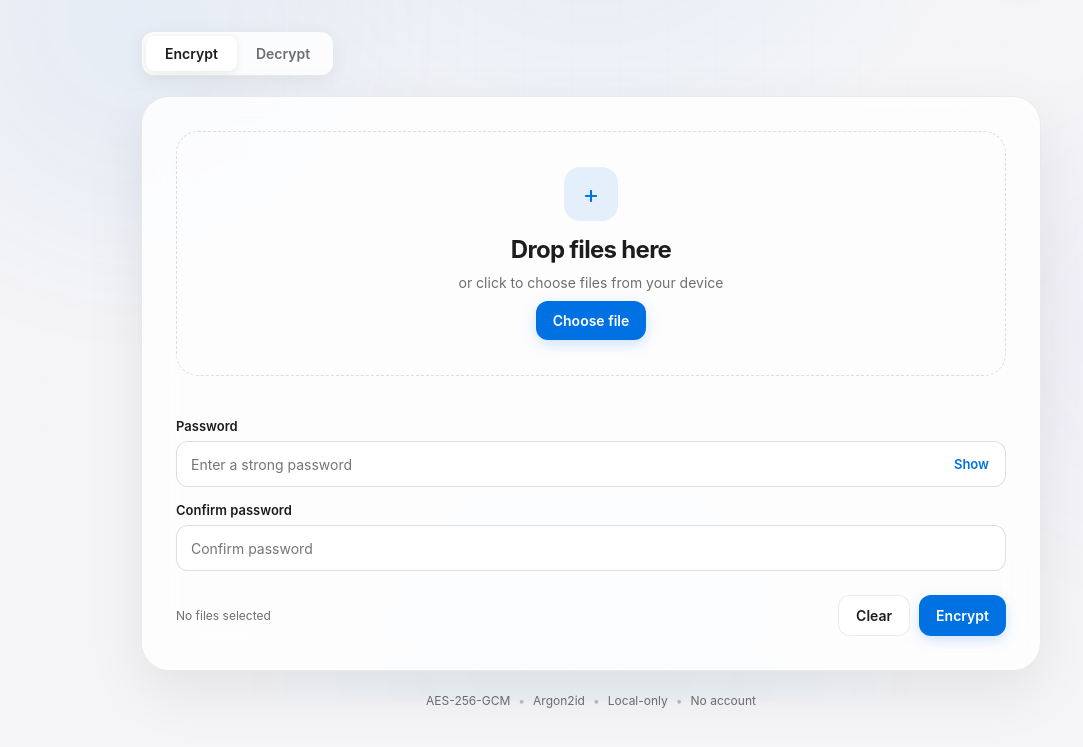
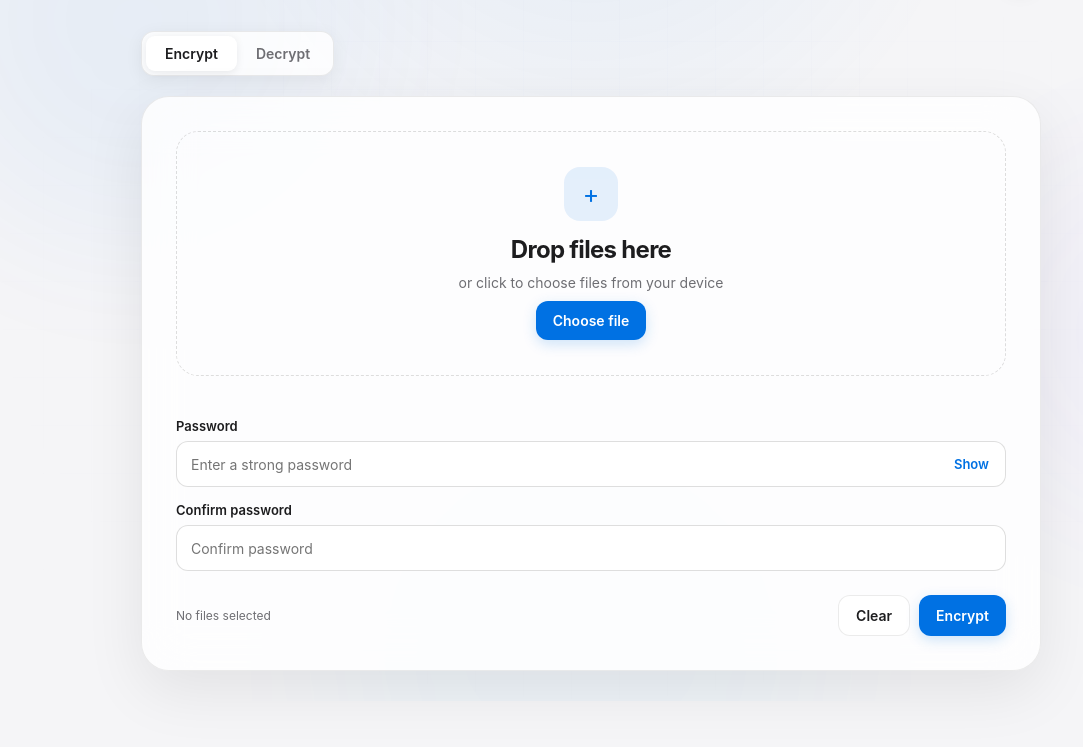
Before and after one commit to onlygoku/SecureDrop, a plain HTML site: page index.html in a window 1280 px wide. Shown: the part 99-846 px from the top of the page, without its empty margins (49-1132 px from the left). After the commit the page ends 818 px from the top, so only its background shows below. Drawn offline with Linux system fonts and the light colour scheme.

```diff
--- a/index.html
+++ b/index.html
@@ -316,23 +316,6 @@
 
         <!-- Security Footer -->
 
-        <footer class="security-footer">
-
-            <span>AES-256-GCM</span>
-
-            <span class="dot">•</span>
-
-            <span>Argon2id</span>
-
-            <span class="dot">•</span>
-
-            <span>Local-only</span>
-
-            <span class="dot">•</span>
-
-            <span>No account</span>
-
-        </footer>
 
     </div>
 
```
